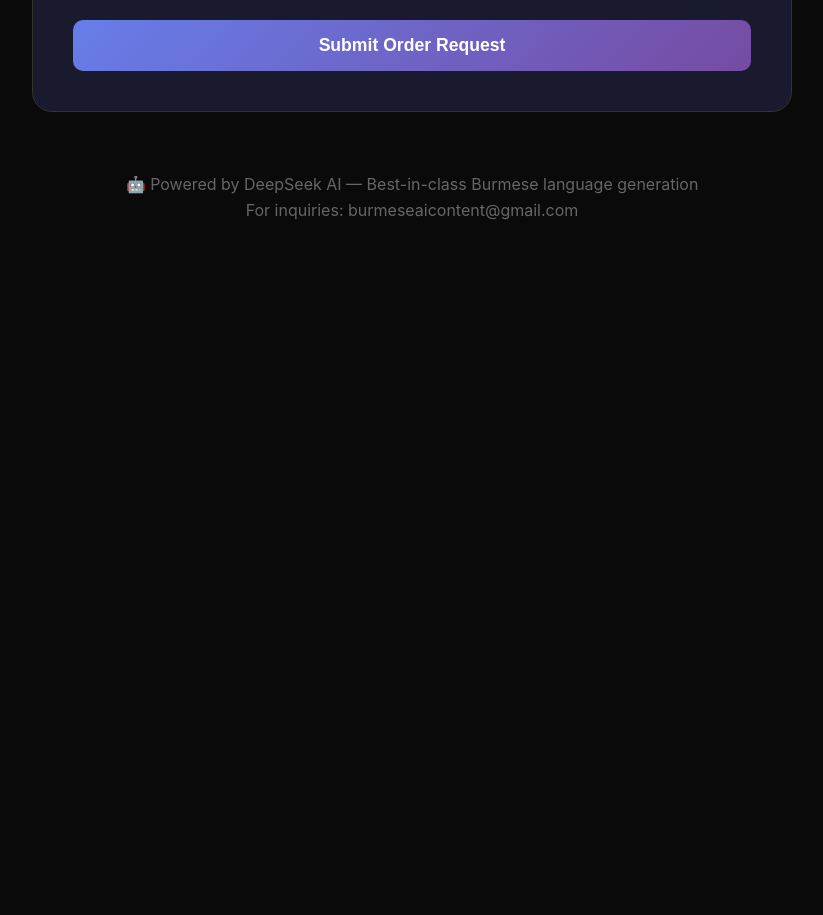
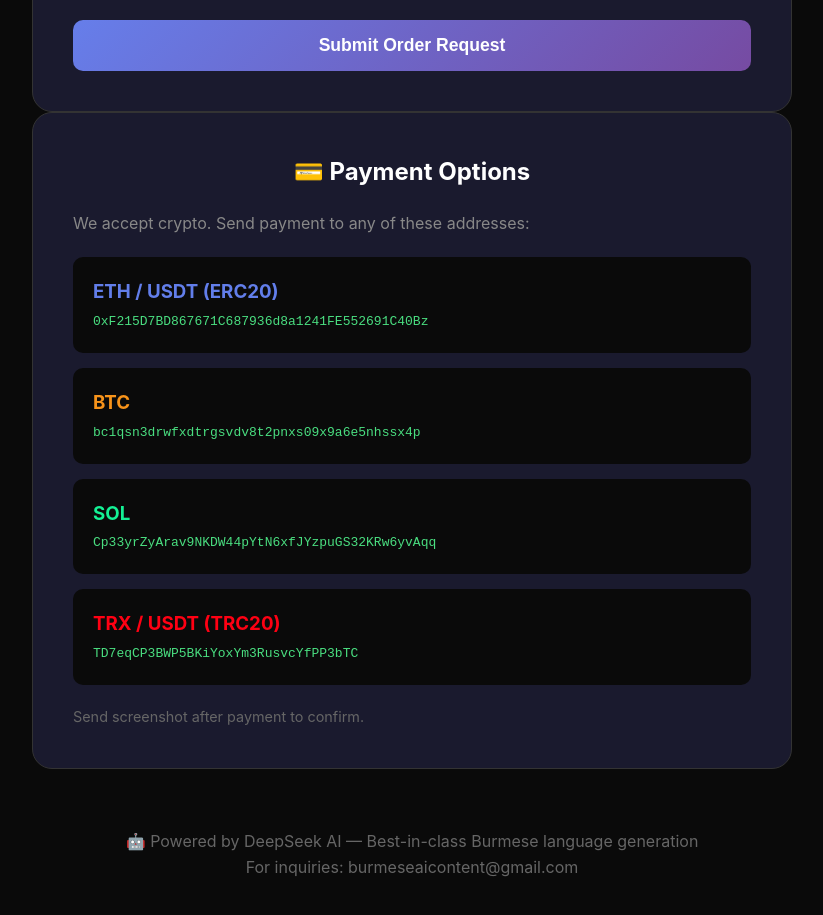
Before and after one commit to nyomin019/burmese-ai-content, a plain HTML site: page index.html in a window 1280 px wide. Shown: the part 1768-2683 px from the top of the page, without its empty margins (228-1051 px from the left). Before the commit the page ends 2031 px from the top, so only its background shows below. Drawn offline with Linux system fonts and the light colour scheme.

Commit message:
Add crypto payment options

```diff
--- a/index.html
+++ b/index.html
@@ -122,6 +122,33 @@
             <div class="success" id="success">✅ Order received! We'll contact you within 24 hours.</div>
         </div>
 
+        <div class="form-section" id="payment">
+            <h2>💳 Payment Options</h2>
+            <p style="color: #888; margin-bottom: 20px;">We accept crypto. Send payment to any of these addresses:</p>
+
+            <div style="background: #0a0a0a; padding: 20px; border-radius: 10px; margin-bottom: 15px;">
+                <h3 style="color: #627eea;">ETH / USDT (ERC20)</h3>
+                <code style="color: #4ade80; word-break: break-all;">0xF215D7BD867671C687936d8a1241FE552691C40Bz</code>
+            </div>
+
+            <div style="background: #0a0a0a; padding: 20px; border-radius: 10px; margin-bottom: 15px;">
+                <h3 style="color: #f7931a;">BTC</h3>
+                <code style="color: #4ade80; word-break: break-all;">bc1qsn3drwfxdtrgsvdv8t2pnxs09x9a6e5nhssx4p</code>
+            </div>
+
+            <div style="background: #0a0a0a; padding: 20px; border-radius: 10px; margin-bottom: 15px;">
+                <h3 style="color: #14f195;">SOL</h3>
+                <code style="color: #4ade80; word-break: break-all;">Cp33yrZyArav9NKDW44pYtN6xfJYzpuGS32KRw6yvAqq</code>
+            </div>
+
+            <div style="background: #0a0a0a; padding: 20px; border-radius: 10px; margin-bottom: 15px;">
+                <h3 style="color: #ff0013;">TRX / USDT (TRC20)</h3>
+                <code style="color: #4ade80; word-break: break-all;">TD7eqCP3BWP5BKiYoxYm3RusvcYfPP3bTC</code>
+            </div>
+
+            <p style="color: #666; font-size: 0.9rem; margin-top: 20px;">Send screenshot after payment to confirm.</p>
+        </div>
+
         <footer>
             <p>🤖 Powered by DeepSeek AI — Best-in-class Burmese language generation</p>
             <p>For inquiries: burmeseaicontent@gmail.com</p>
```
